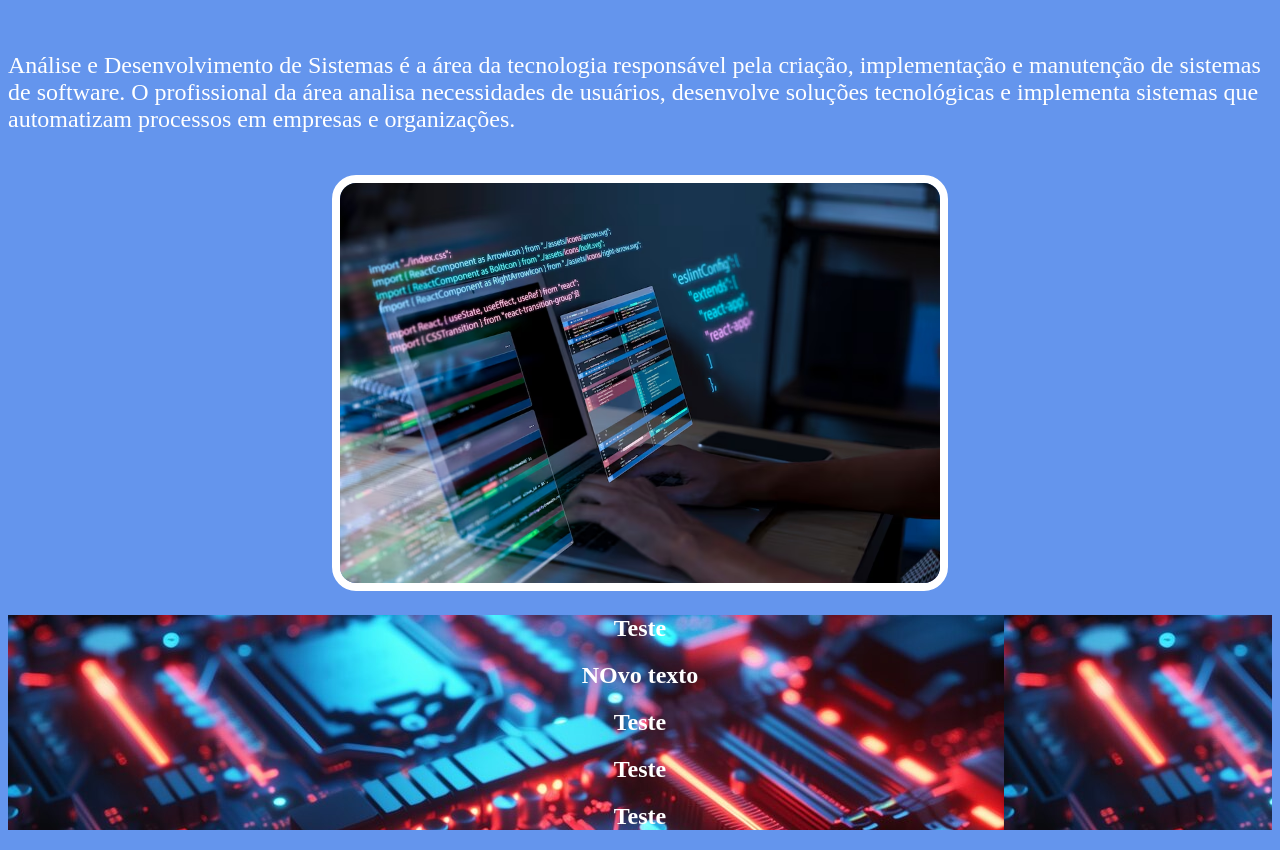
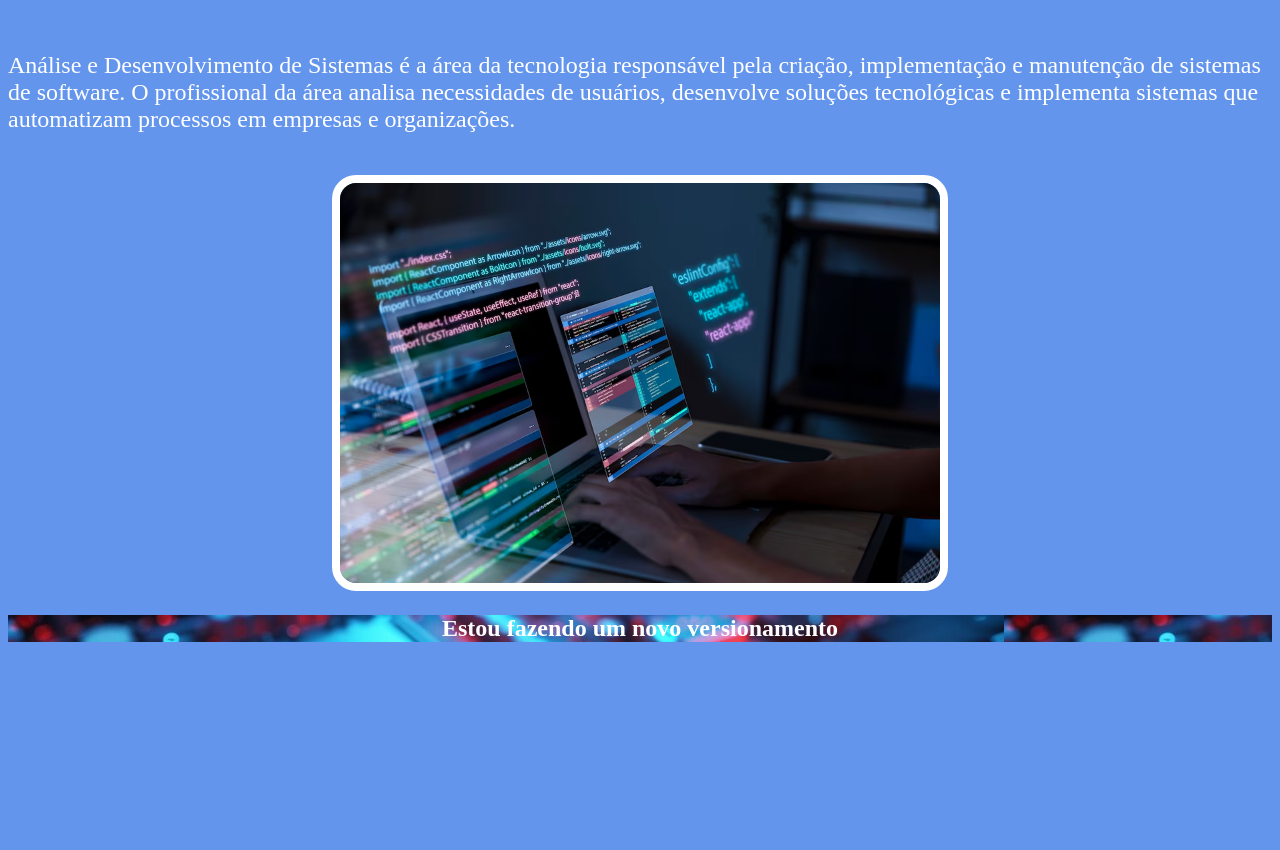
Before and after one commit to Prof-Carlos-Senai/exemplo_site, a plain HTML site: page index.html in a window 1280 px wide. Shown: the part 155-1005 px from the top of the page. After the commit the page ends 817 px from the top, so only its background shows below. Drawn offline with Linux system fonts and the light colour scheme.

Commit message:
segunda versão

```diff
--- a/index.html
+++ b/index.html
@@ -23,11 +23,8 @@
     </div>
 
     <div class="imagem">
-        <h2>Teste</h2>
-        <h2>NOvo texto</h2>
-        <h2>Teste</h2>
-        <h2>Teste</h2>
-        <h2>Teste</h2>
+        <h2>Estou fazendo um novo versionamento</h2>
+
     </div>
 
 </body>
```
